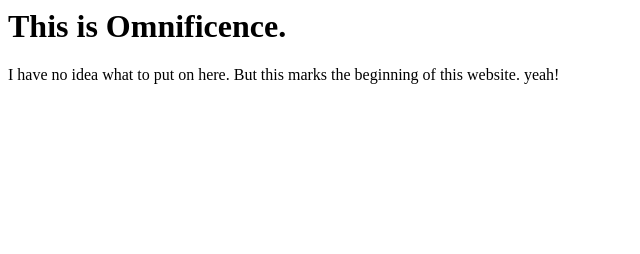
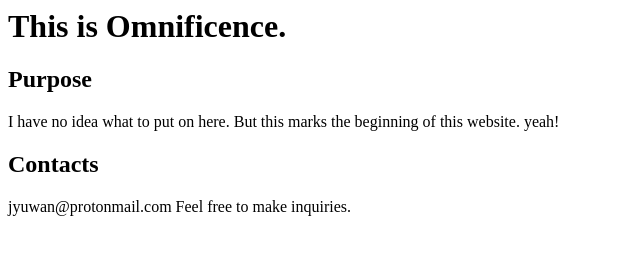
Before and after one commit to jiiovannii/omnificence, a plain HTML site: page index.html in a window 1280 px wide. Shown: the whole page, without its empty margins (0-640 px from the left). Drawn offline with Linux system fonts and the light colour scheme.

Commit message:
Update index.html

```diff
--- a/index.html
+++ b/index.html
@@ -3,8 +3,20 @@
         This is Omnificence.
     </h1>
     <body>
-        I have no idea what to put on here.
-        But this marks the beginning of this website.
-        yeah!
+        <h2>
+            Purpose
+        </h2>
+        <p>
+            I have no idea what to put on here.
+            But this marks the beginning of this website.
+            yeah!
+        </p>
+        <h2>
+            Contacts
+        </h2>
+        <p>
+            jyuwan@protonmail.com
+            Feel free to make inquiries.
+        </p>
     </body>
 </html>
```
